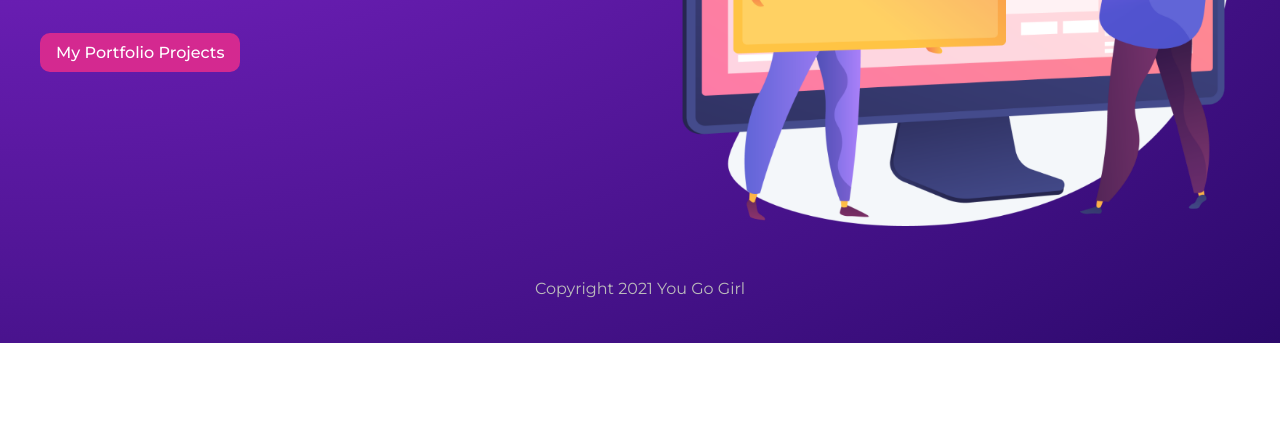
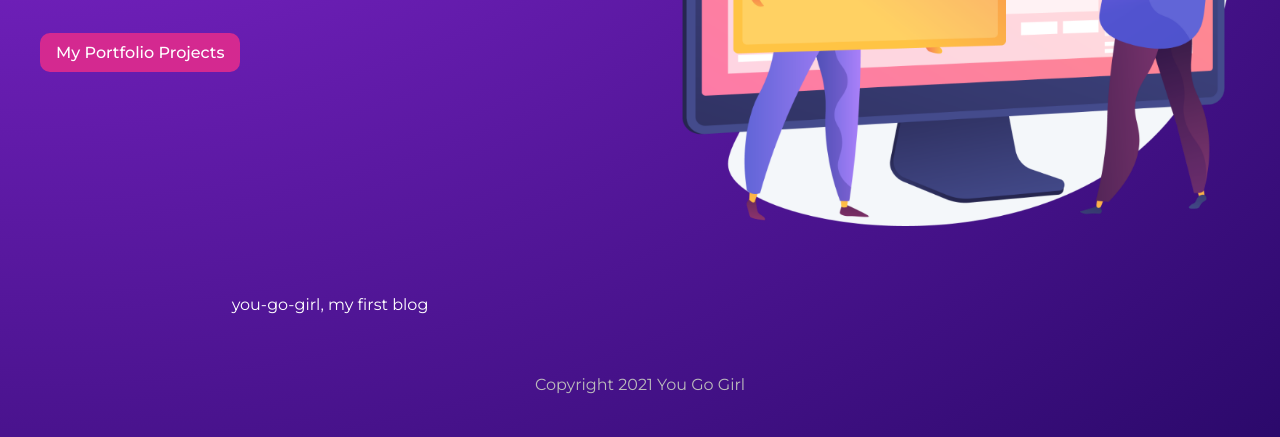
Before and after one commit to oladabro/gatsby-project, a Gatsby site in the folder Desktop/gatsby-project/: page / in a window 1280 px wide. Shown: the part 457-894 px from the top of the page. Before the commit the page ends 800 px from the top, so only its background shows below. Built offline with nearby package versions, Linux system fonts and the light colour scheme; Gatsby itself is replaced by a stand-in of ours.

Commit message:
add siteMetadata to gatsby-config and use query in page component

```diff
--- a/Desktop/gatsby-project/gatsby-config.js
+++ b/Desktop/gatsby-project/gatsby-config.js
@@ -7,4 +7,9 @@
 module.exports = {
   /* Your site config here */
   plugins: [],
+  siteMetadata: {
+    title: "you-go-girl",
+    description: "my first blog",
+    copyright: "This website is copyright 2021 you-go-girl",
+  },
 }
--- a/Desktop/gatsby-project/src/pages/index.js
+++ b/Desktop/gatsby-project/src/pages/index.js
@@ -1,9 +1,12 @@
-import { Link } from "gatsby"
+import { graphql, Link } from "gatsby"
 import React from "react"
 import Layout from "../components/Layout"
 import { header, btn } from "../styles/home.module.css"
 
-export default function Home() {
+export default function Home({ data }) {
+  console.log(data)
+
+  const { description, title } = data.site.siteMetadata
   return (
     <Layout>
       <section className={header}>
@@ -16,7 +19,21 @@ export default function Home() {
           </Link>
         </div>
         <img src="/banner.png" alt="site banner" style={{ maxWidth: "100%" }} />
+        <p>
+          {title}, {description}
+        </p>
       </section>
     </Layout>
   )
 }
+
+export const query = graphql`
+  query SiteInfo {
+    site {
+      siteMetadata {
+        description
+        title
+      }
+    }
+  }
+`
```
